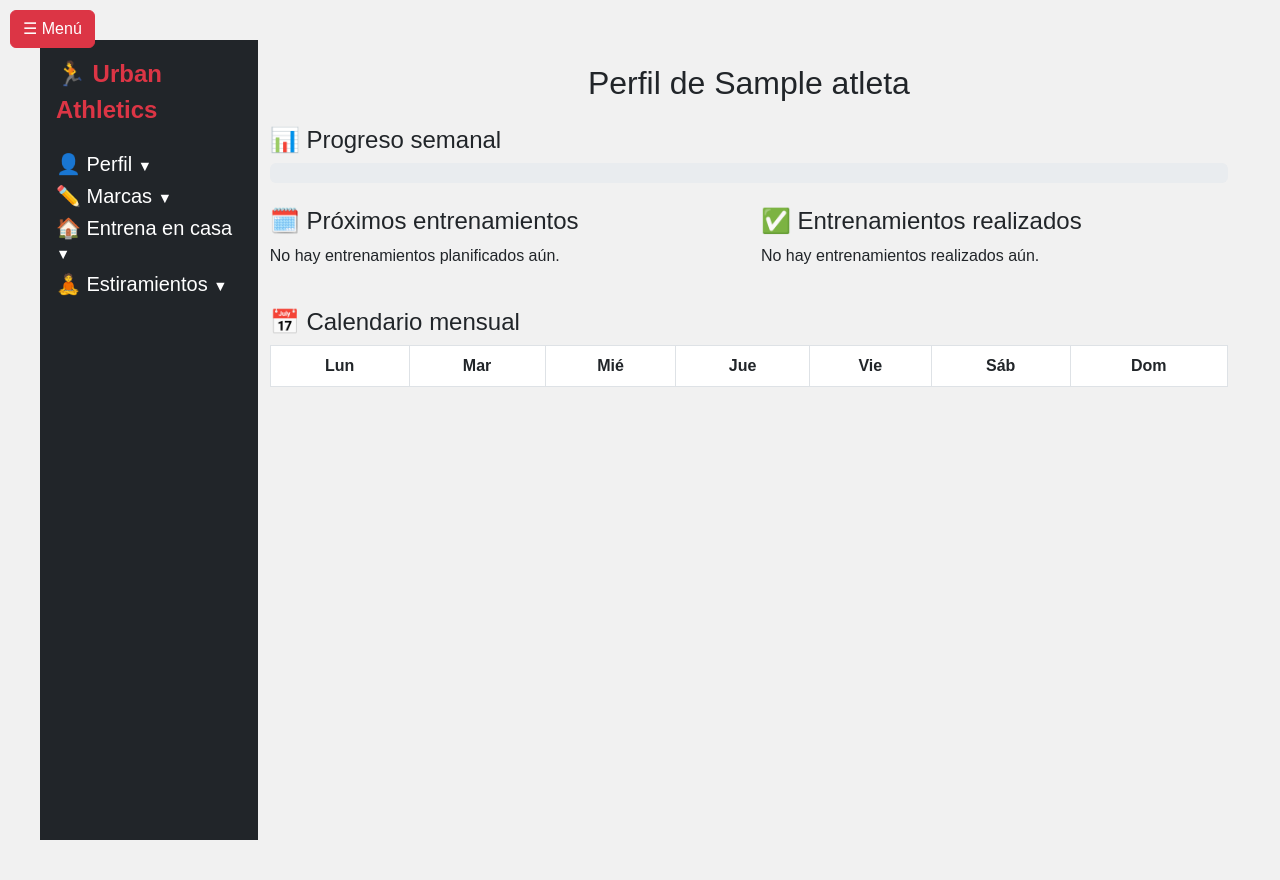
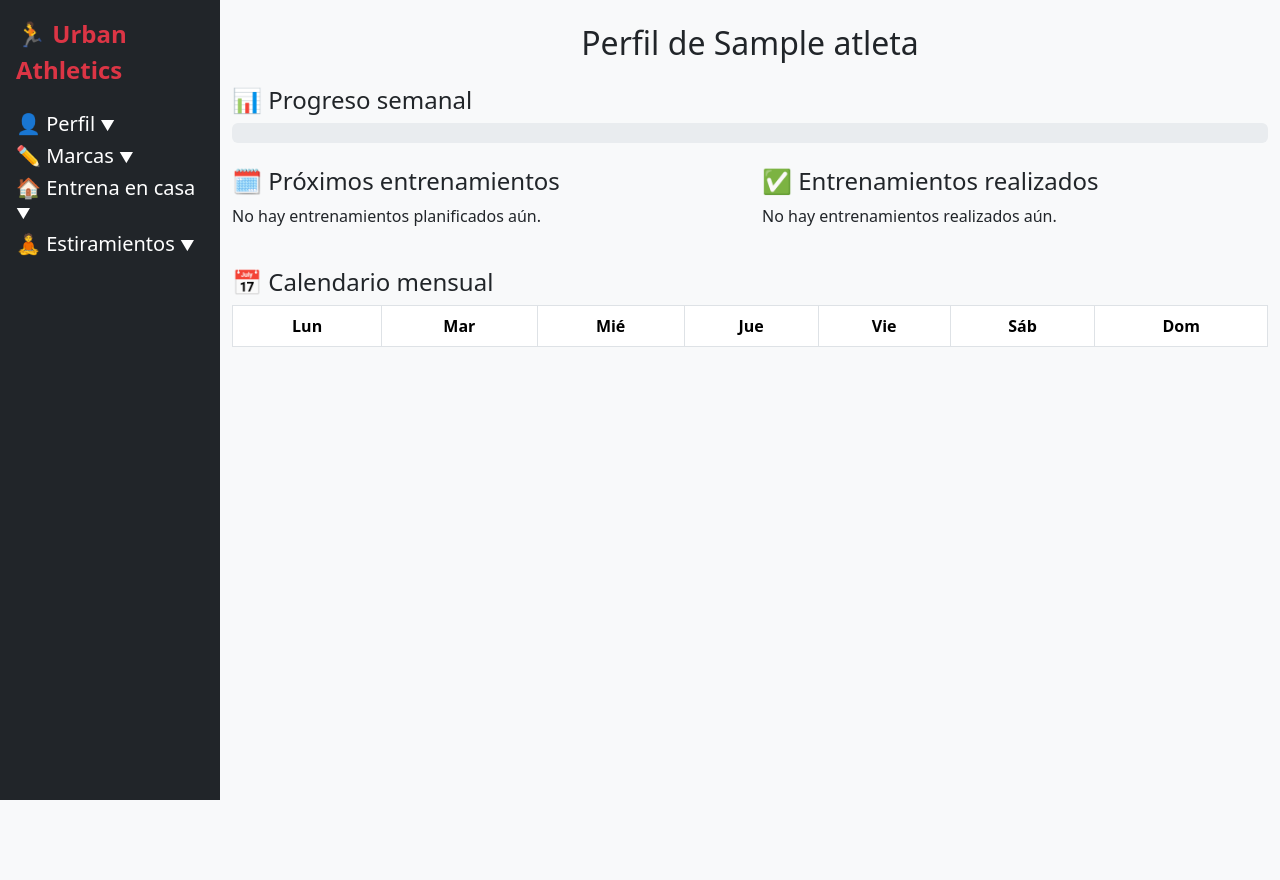
Before and after one commit to Leon555555/vir, a Flask app: page /perfil/1 in a window 1280 px wide. After the commit the page ends 800 px from the top, so only its background shows below. Run offline with Flask 3, Linux system fonts and the light colour scheme; tables that the repository leaves empty hold one stand-in row (values such as "Sample post"); lists and menus that the app fills with data are empty.

Commit message:
Elimina duplicado del sidebar, menú acordeón funcionando correctamente

```diff
--- a/app/templates/layout.html
+++ b/app/templates/layout.html
@@ -1,132 +1,36 @@
 <!DOCTYPE html>
 <html lang="es">
 <head>
-    <meta charset="UTF-8">
-    <title>{% block title %}Urban Athletics{% endblock %}</title>
-    <link href="https://cdn.jsdelivr.net/npm/bootstrap@5.3.0/dist/css/bootstrap.min.css" rel="stylesheet">
-    <script src="https://cdn.jsdelivr.net/npm/bootstrap@5.3.0/dist/js/bootstrap.bundle.min.js"></script>
-    <style>
-        body {
-            margin: 0;
-            background-color: #f1f1f1;
-            font-family: Arial, sans-serif;
-        }
+  <meta charset="UTF-8">
+  <meta name="viewport" content="width=device-width, initial-scale=1">
+  <title>Urban Athletics</title>
 
-        .sidebar {
-            width: 250px;
-            background-color: #1c1c1c;
-            color: white;
-            min-height: 100vh;
-            padding: 20px;
-            position: fixed;
-            left: 0;
-            top: 0;
-            bottom: 0;
-            transform: translateX(-100%);
-            transition: transform 0.3s ease;
-            z-index: 1000;
-        }
+  <!-- Bootstrap (si lo usás) -->
+  <link href="https://cdn.jsdelivr.net/npm/bootstrap@5.3.2/dist/css/bootstrap.min.css" rel="stylesheet">
 
-        .sidebar.active {
-            transform: translateX(0);
-        }
+  <!-- PWA: Manifest y Apple meta -->
+  <link rel="manifest" href="{{ url_for('static', filename='manifest.json') }}">
+  <meta name="theme-color" content="#ff4444">
+  <link rel="apple-touch-icon" href="{{ url_for('static', filename='icons/icon-192.png') }}">
+  <meta name="apple-mobile-web-app-capable" content="yes">
+  <meta name="mobile-web-app-capable" content="yes">
 
-        .sidebar h4 {
-            color: #ff4d4d;
-            display: flex;
-            align-items: center;
-            gap: 10px;
-        }
+  {% block head %}{% endblock %}
+</head>
+<body class="bg-light">
 
-        .sidebar a {
-            color: white;
-            text-decoration: none;
-            display: block;
-            padding: 10px 0;
-        }
+  {% block content %}{% endblock %}
 
-        .sidebar a:hover {
-            background-color: #343a40;
-            padding-left: 10px;
-            transition: all 0.2s ease;
-        }
+  <!-- Bootstrap JS -->
+  <script src="https://cdn.jsdelivr.net/npm/bootstrap@5.3.2/dist/js/bootstrap.bundle.min.js"></script>
 
-        .main-content {
-            margin-left: 0;
-            padding: 40px;
-            transition: margin-left 0.3s ease;
-        }
-
-        .main-content.shifted {
-            margin-left: 250px;
-        }
-
-        #menu-btn {
-            position: fixed;
-            top: 10px;
-            left: 10px;
-            z-index: 1100;
-        }
-
-        .section-title {
-            font-weight: bold;
-            margin-top: 20px;
-            font-size: 1.2rem;
-        }
-
-        .section-item {
-            font-size: 0.95rem;
-            margin-left: 10px;
-        }
-    </style>
-</head>
-<body>
-
-    <button id="menu-btn" class="btn btn-danger">☰ Menú</button>
-
-    <div id="sidebar" class="sidebar">
-        <h4>
-            <img src="{{ url_for('static', filename='img/logo_urban.JPG') }}" alt="Logo" style="height: 30px;">
-            Urban Athletics
-        </h4>
-
-        <div class="section-title">👤 Perfil</div>
-        <div class="section-item">Email: {{ atleta.email }}</div>
-        <div class="section-item">Teléfono: {{ atleta.telefono or 'No registrado' }}</div>
-        <div class="section-item">Edad: {{ atleta.edad or 'No registrada' }}</div>
-        <div class="section-item">Altura: {{ atleta.altura or 'No registrada' }} cm</div>
-        <div class="section-item">Peso: {{ atleta.peso or 'No registrado' }} kg</div>
-
-        <div class="section-title">✏️ Marcas</div>
-        <div class="section-item">1000m: {{ atleta.pr_1000m or 'No registrado' }}</div>
-        <div class="section-item">10k: {{ atleta.pr_10k or 'No registrado' }}</div>
-        <div class="section-item">21k: {{ atleta.pr_21k or 'No registrado' }}</div>
-        <div class="section-item">42k: {{ atleta.pr_42k or 'No registrado' }}</div>
-
-        <div class="section-title">🏠 Entrena en casa</div>
-        <div class="section-item"><a href="#">Ver rutinas</a></div>
-
-        <div class="section-title">🧘 Estiramientos</div>
-        <div class="section-item"><a href="#">Ver ejercicios</a></div>
-
-        <hr>
-        <a href="{{ url_for('main.perfil', id=atleta.id) }}">📄 Editar perfil</a>
-        <a href="{{ url_for('main.logout') }}">👕 Cerrar sesión</a>
-    </div>
-
-    <div id="main-content" class="main-content">
-        {% block content %}{% endblock %}
-    </div>
-
-    <script>
-        const btn = document.getElementById("menu-btn");
-        const sidebar = document.getElementById("sidebar");
-        const mainContent = document.getElementById("main-content");
-
-        btn.addEventListener("click", function () {
-            sidebar.classList.toggle("active");
-            mainContent.classList.toggle("shifted");
-        });
-    </script>
+  <!-- Service Worker -->
+  <script>
+    if ('serviceWorker' in navigator) {
+      navigator.serviceWorker.register('{{ url_for('static', filename='service-worker.js') }}')
+        .then(reg => console.log('✅ Service Worker registrado', reg))
+        .catch(err => console.error('❌ Error registrando Service Worker', err));
+    }
+  </script>
 </body>
 </html>
--- a/app/templates/perfil.html
+++ b/app/templates/perfil.html
@@ -43,6 +43,7 @@
   }
 </style>
 
+<!-- Botón menú -->
 <button id="menu-toggle" class="btn btn-danger">☰ Menú</button>
 
 <div class="d-flex">
```
